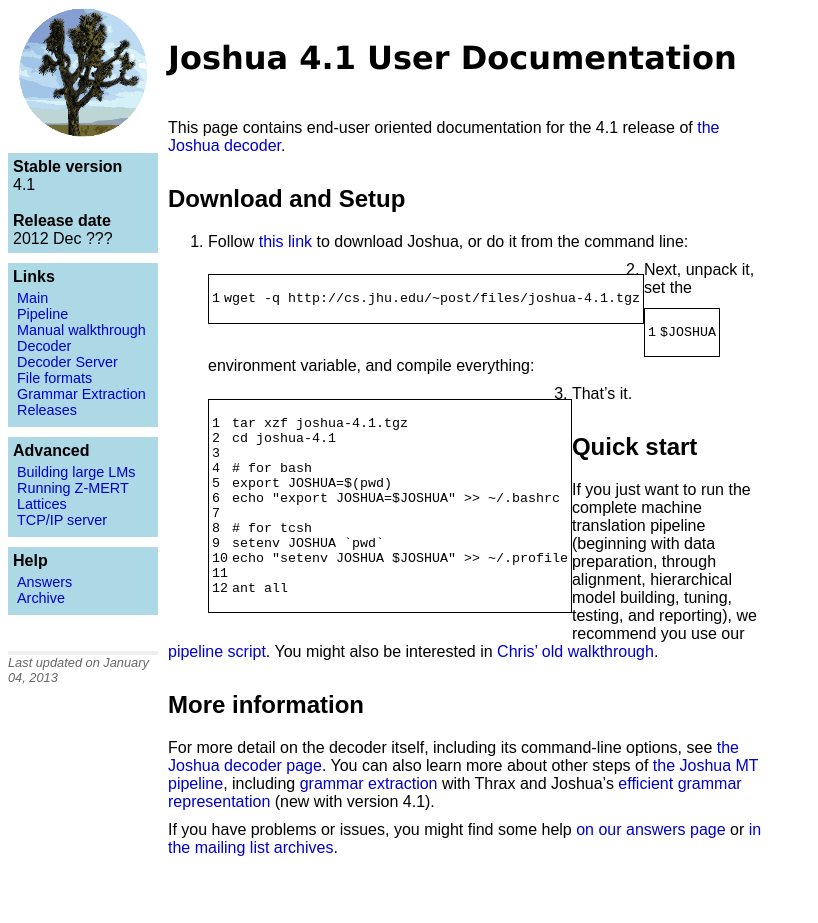
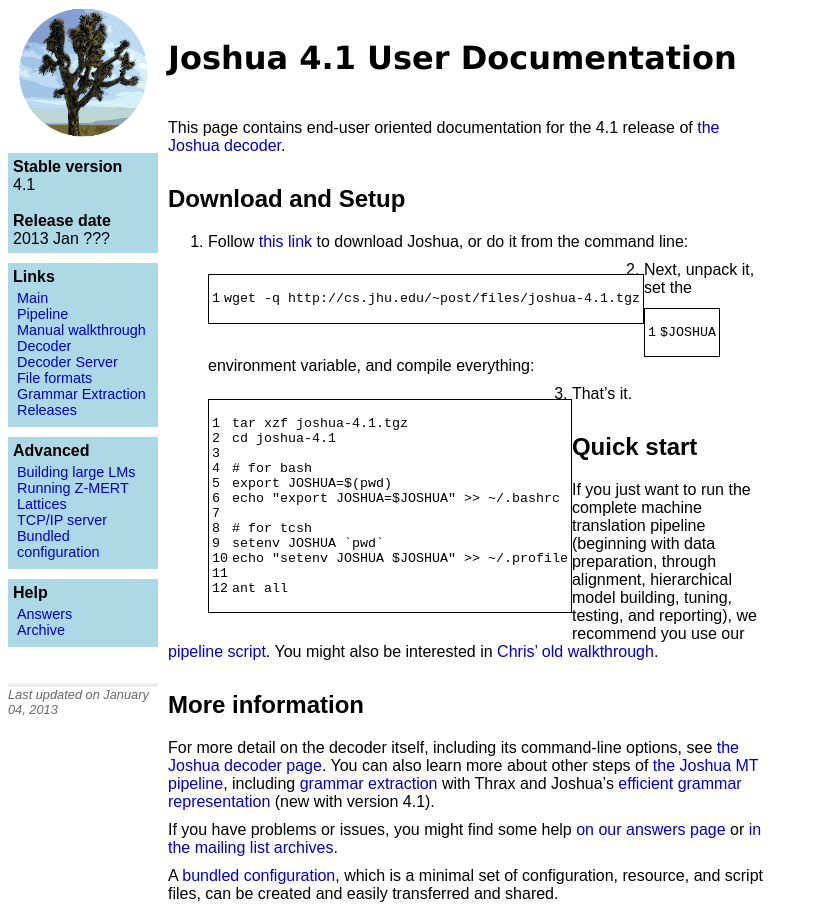
Before and after one commit to joshua-decoder/joshua-decoder.github.com, a Jekyll site: the page built from 4.1/index.md, in a window 1280 px wide. Shown: the whole page, without its empty margins (0-818 px from the left). Built offline with Jekyll 4.4.1, drawn with Linux system fonts in a browser that asks for light colours; before the commit the page ends 900 px from its top, so only the background shows below that.

Commit message:
instructions for bundling a configuration

```diff
--- a/4.1/index.md
+++ b/4.1/index.md
@@ -46,3 +46,5 @@
 
 If you have problems or issues, you might find some help [on our answers page](faq.html) or
 [in the mailing list archives](https://groups.google.com/forum/?fromgroups#!forum/joshua_support).
+
+A [bundled configuration](bundle.html), which is a minimal set of configuration, resource, and script files, can be created and easily transferred and shared.
--- a/_layouts/default.html
+++ b/_layouts/default.html
@@ -20,7 +20,7 @@
         <b>Stable version</b><br />
         4.1<br/><br/>
         <b>Release date</b><br />
-        2012 Dec ???
+        2013 Jan ???
       </p>
 
 <!--       <div class="infobox"> -->
@@ -55,6 +55,7 @@
           <li> <a href="zmert.html">Running Z-MERT</a> </li>
           <li> <a href="lattice.html">Lattices</a> </li>
           <li> <a href="server.html">TCP/IP server</a> </li>
+          <li> <a href="bundle.html">Bundled configuration</a> </li>
         </ul>
       </div>
 
```
Also changed, not shown: 4.1/bundle.md (added, +24 -0 lines), 4.1/server.md (+2 -0 lines).
